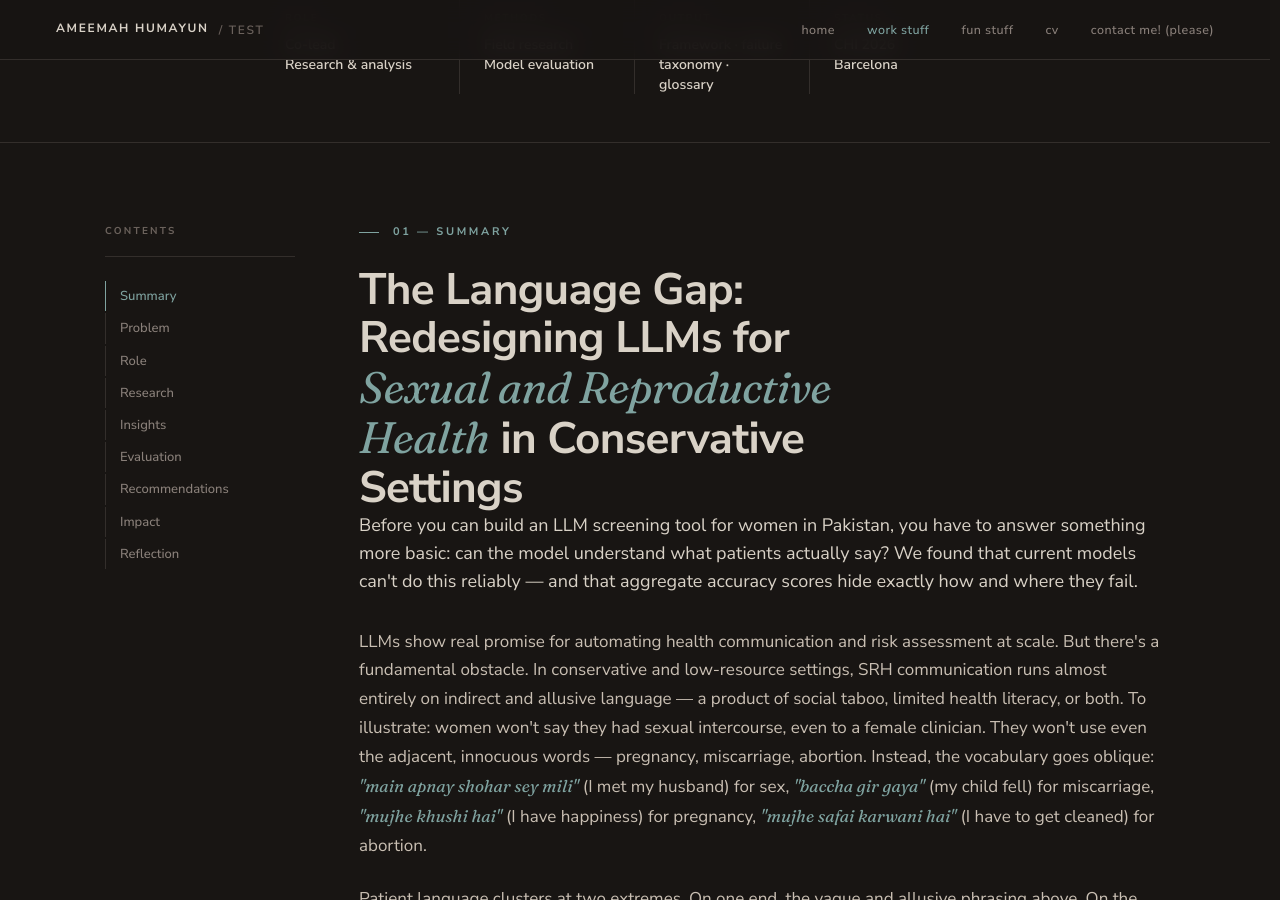
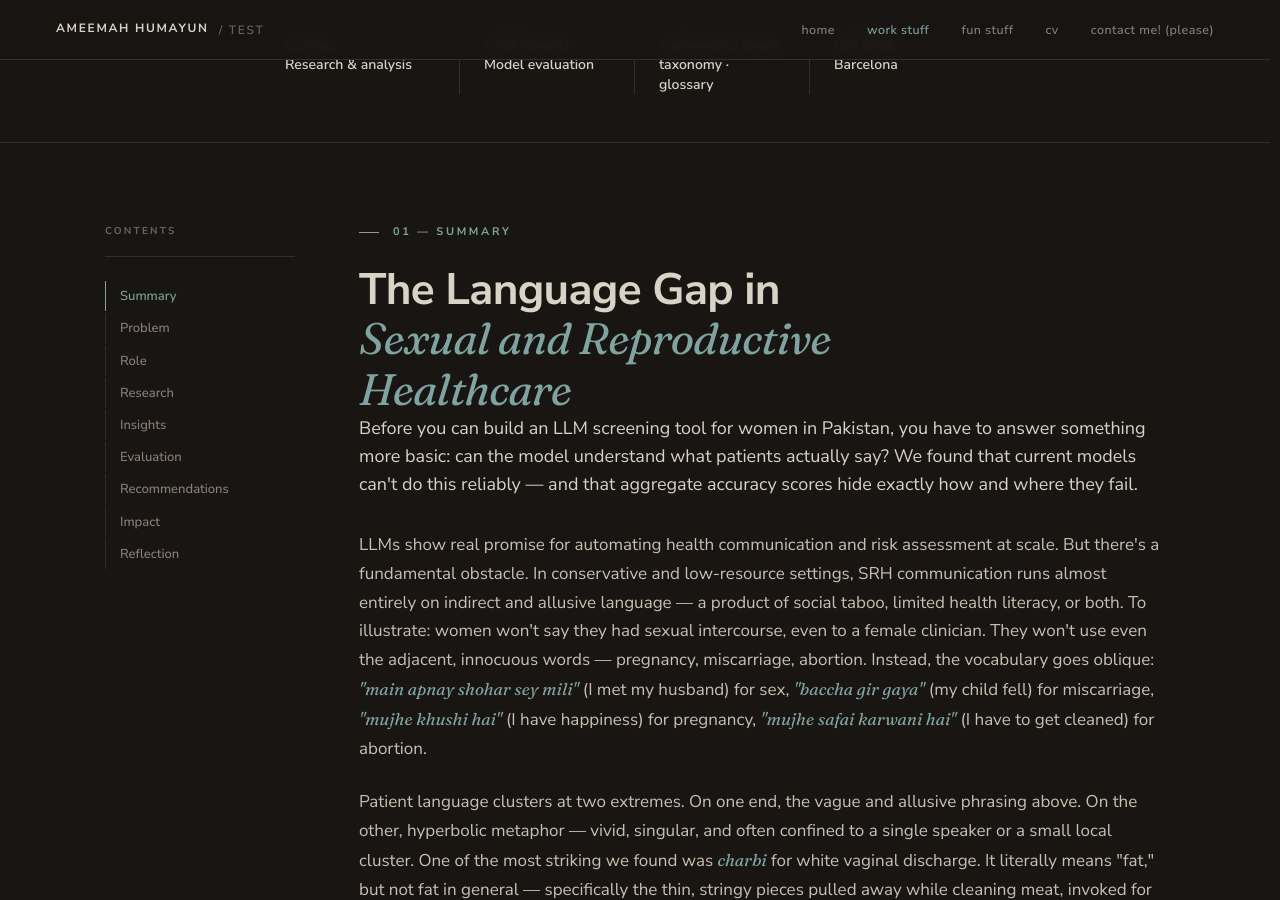
Before and after one commit to ameemahumayun/ameemahumayun.github.io, a Jekyll site: the page built from work/beyond-euphemisms/index.html, in a window 1280 px wide and 900 px high, scrolled down 464 px. Built offline with Jekyll 4.4.1, drawn with Linux system fonts in a browser that asks for light colours.

Commit message:
Update index.html

```diff
--- a/work/beyond-euphemisms/index.html
+++ b/work/beyond-euphemisms/index.html
@@ -56,7 +56,7 @@ active: work
 <section class="section" id="overview">
   <div class="container">
     <div class="section-num">01 — Summary</div>
-    <h2>The Language Gap: Redesigning LLMs for <span class="serif">Sexual and Reproductive Health</span> in Conservative Settings</h2>
+    <h2>The Language Gap in <span class="serif">Sexual and Reproductive Healthcare</span></h2>
 
     <p class="lead">Before you can build an LLM screening tool for women in Pakistan, you have to answer something more basic: can the model understand what patients actually say? We found that current models can't do this reliably — and that aggregate accuracy scores hide exactly how and where they fail.</p>
 
```
